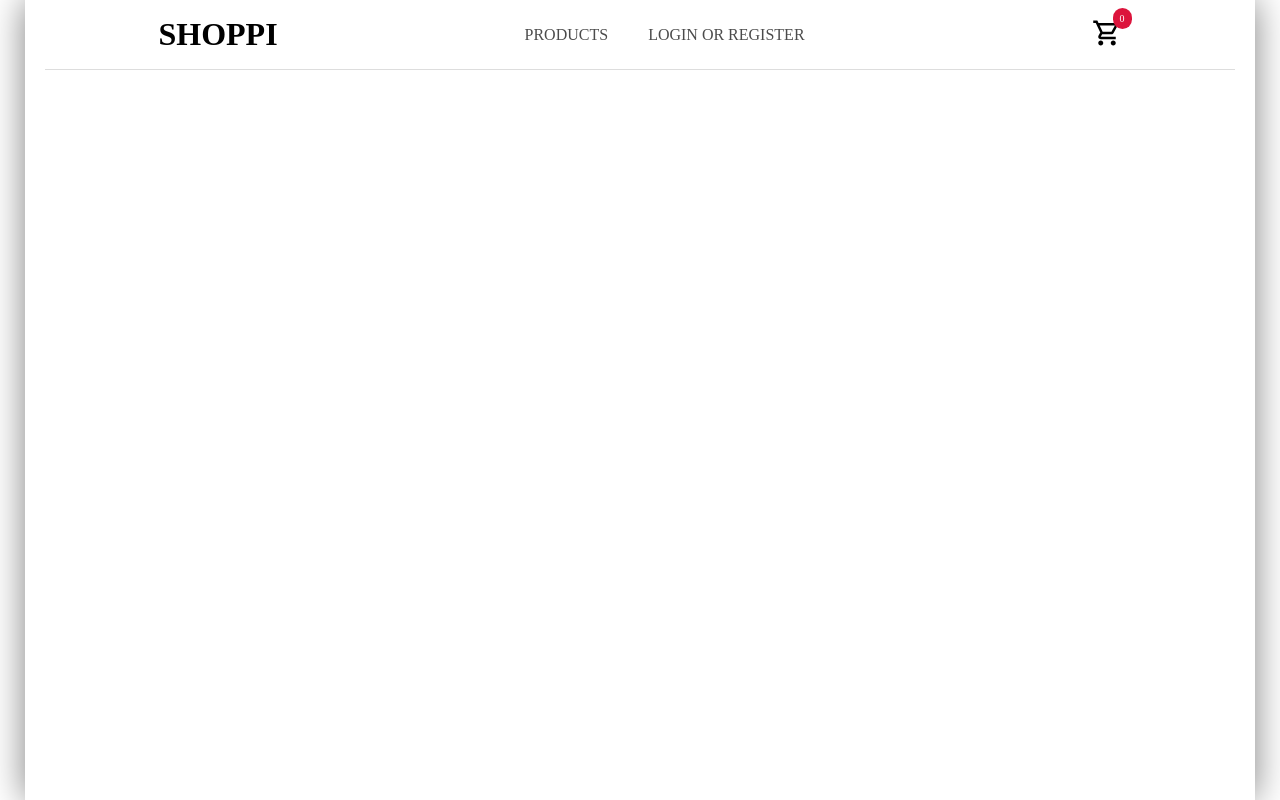
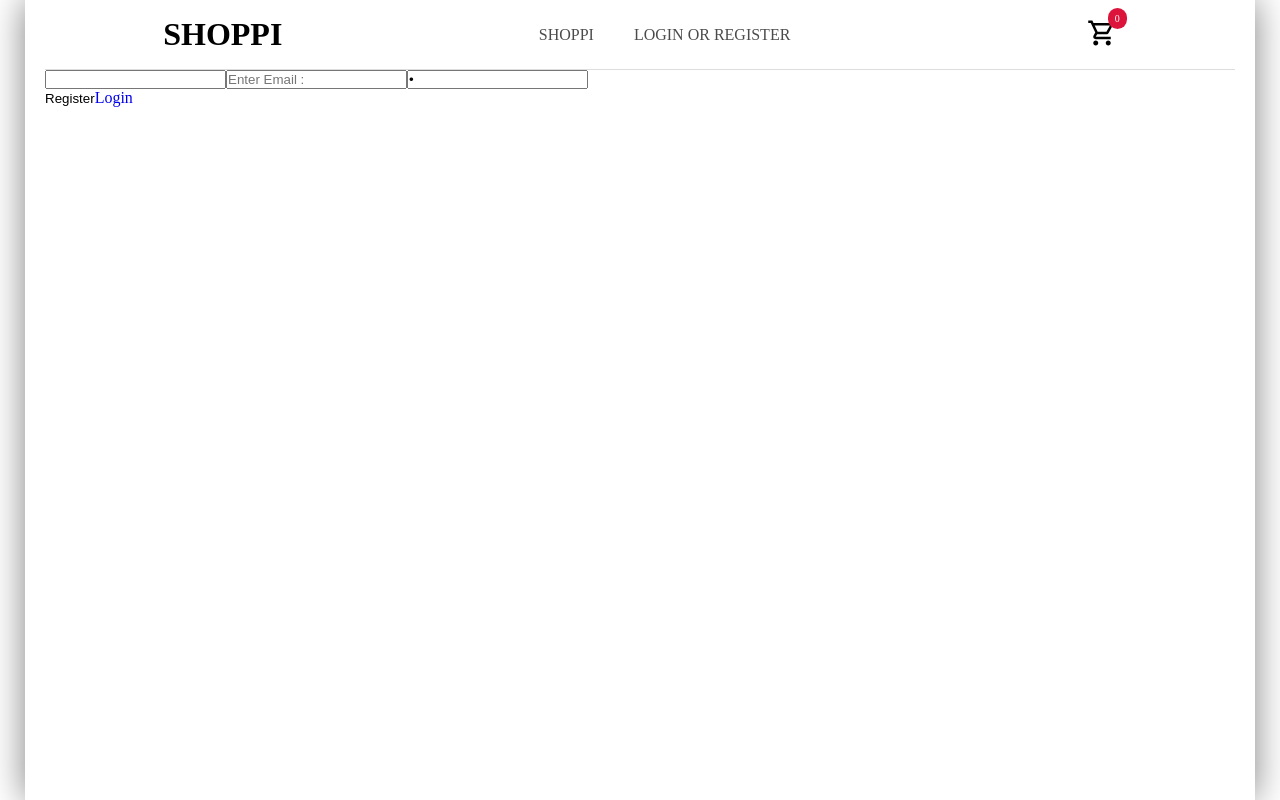
Before and after one commit to vijay07appu/MERN-Ecommerce, a React (Vite) app in the folder client/: page /register in a window 1280 px wide. Built offline with nearby package versions, Linux system fonts and the light colour scheme; no server answers.

Commit message:
added login , register page in frontend

```diff
--- a/client/src/GlobalState.jsx
+++ b/client/src/GlobalState.jsx
@@ -1,5 +1,8 @@
-import { createContext, useState } from "react";
+import { createContext, useEffect, useState } from "react";
 import ProductApi from "./api/ProductApi";
+import UserApi from "./api/UserApi";
+import axios from "axios";
+axios.defaults.withCredentials = true;
 
 export const GlobalState=createContext();
 
@@ -7,10 +10,25 @@ export const DataProvider=({children})=>{
 
     const [token,setToken]=useState(false);
 
+    const refreshToken = async () => {
+
+          const res = await axios.get('http://localhost:5000/api/user/refresh_token');
+          setToken(res.data.accesstoken);
+
+      };
+
+    useEffect(()=>{
+        const firstLogin=localStorage.getItem('firstLogin')
+        if(firstLogin)  refreshToken();
+    },[])
+
+
+
 
     const state={
         token:[token,setToken],
-        productApi:ProductApi()
+        productApi:ProductApi(),
+        userApi:UserApi(token)
     }
 
 
--- /dev/null
+++ b/client/src/api/UserApi.jsx
@@ -0,0 +1,41 @@
+import axios from 'axios'
+import React, { useEffect, useState } from 'react'
+
+function UserApi(token) {
+
+    const [isLogged,setIsLogged]=useState(false)
+    const [isAdmin,setIsAdmin]=useState(false)
+
+    useEffect(()=>{
+        if(token){
+            const getUser=async()=>{
+                try{
+                    const res=await axios.get('http://localhost:5000/api/user/info',{
+                        headers:{Authorization:token}
+                    });
+
+                    console.log("res is "+res)
+                    console.log("setIsLogged is true")
+                    setIsLogged(true);
+                    res.data.role === 1 ? setIsAdmin(true) : setIsAdmin(false);
+                }
+                catch(err){
+                    alert(err.response.data.msg)
+                }
+            }
+            getUser();
+        }
+
+    },[token])
+    return {
+            isLogged:[isLogged,setIsLogged],
+            isAdmin:[isAdmin,setIsAdmin]
+    }
+
+
+
+
+
+}
+
+export default UserApi
--- a/client/src/components/header/Header.jsx
+++ b/client/src/components/header/Header.jsx
@@ -1,11 +1,45 @@
-import React from 'react'
+import React, { useContext } from 'react'
 import { MdOutlineMenu } from "react-icons/md";
 import { MdClose } from "react-icons/md";
 import { MdOutlineShoppingCart } from "react-icons/md";
-import {Link} from 'react-router-dom'
+import { Link } from 'react-router-dom'
 import './Header.css'
+import { GlobalState } from '../../GlobalState';
+import axios from 'axios';
 
 function Header() {
+
+    const state = useContext(GlobalState)
+    const [isLogged, setIsLogged] = state.userApi.isLogged
+    const [isAdmin, setIsAdmin] = state.userApi.isAdmin
+
+
+    const logoutUser = async () => {
+        await axios.get('http://localhost:5000/api/user/logout')
+
+        localStorage.clear()
+        setIsAdmin(false)
+        setIsLogged(false)
+    }
+
+
+    const adminRouter = () => {
+        return (
+            <>
+                <li><Link to='/create_product'>Create Product</Link></li>
+                <li><Link to='/category'>Categories</Link></li>
+            </>
+        )
+    }
+
+    const loggedRouter = () => {
+        return (
+            <>
+                <li><Link to='/history'>History</Link></li>
+                <li><Link to='/' onClick={logoutUser}>Logout</Link></li>
+            </>
+        )
+    }
     return (
         <>
             <header>
@@ -15,24 +49,30 @@ function Header() {
                 </div>
                 <div className='logo'>
                     <h1>
-                    <Link to='/'>Shoppi</Link>
+                        <Link to='/'>{isAdmin ? 'Admin' : 'Shoppi'}</Link>
                     </h1>
 
                 </div>
 
                 <ul>
-                <li><Link to='/'>Products</Link></li>
-                <li><Link to='/'>Login or Register</Link></li>
+                    <li><Link to='/'>{isAdmin ? 'Products' : 'Shoppi'}</Link></li>
+
+                    {isAdmin && adminRouter()}
+                    {
+                        isLogged ? loggedRouter() : <li><Link to='/login'>Login or Register</Link></li>
+                    }
+
+
                     <li>
-                    <MdClose size={30} className='menu'/>
+                        <MdClose size={30} className='menu' />
                     </li>
                 </ul>
-            <div className='cart-icon'>
+                {
+                    isAdmin ? '' : <div className='cart-icon'>
                         <span>0</span>
-                <Link to='/'><MdOutlineShoppingCart size={30} /></Link>
-
-
+                        <Link to='/cart'><MdOutlineShoppingCart size={30} /></Link>
                     </div>
+                }
 
             </header>
 
--- a/client/src/components/mainPage/login/Login.jsx
+++ b/client/src/components/mainPage/login/Login.jsx
@@ -4,8 +4,8 @@ import axios from 'axios'
 
 function Login() {
     const [user,setUser]=useState({
-        email:"",
-        password:""
+        email:" ",
+        password:" "
 
     })
 
@@ -19,13 +19,11 @@ function Login() {
     const loginSubmit=async(e)=>{
         e.preventDefault();
         try {
-             await axios.post('http://localhost:5000/api/user/login', {...user});
+             const res=await axios.post('http://localhost:5000/api/user/login', {...user});
              localStorage.setItem('firstLogin',true)
              window.location.href="/"
-            // Handle successful login
             console.log('Login successful');
           } catch (err) {
-            // Handle error
             alert(err.response.data.msg)
           }
     }
--- a/client/src/components/mainPage/login/Register.jsx
+++ b/client/src/components/mainPage/login/Register.jsx
@@ -1,9 +1,52 @@
-import React from 'react'
+import React, { useState } from 'react'
+import { Link } from 'react-router-dom'
+import axios from 'axios'
 
 function Register() {
+    const [user,setUser]=useState({
+        name:" ",
+        email:" ",
+        password:" "
+
+    })
+
+
+    const onChangeInput=(e)=>{
+        const {name,value}=e.target;
+        setUser({...user,[name]:value})
+
+    }
+
+    const registerSubmit=async(e)=>{
+        e.preventDefault();
+        try {
+             await axios.post('http://localhost:5000/api/user/register', {...user});
+             localStorage.setItem('firstRegister',true)
+             window.location.href="/"
+            // Handle successful login
+            console.log('Register successful');
+          } catch (err) {
+            // Handle error
+            alert(err.response.data.msg)
+          }
+    }
+
+
     return (
         <>
+        <div className='register-page'>
+            <form onSubmit={registerSubmit}>
+            <input type='text' name='name' required placeholder='Enter Name :' value={user.name} onChange={onChangeInput}/>
+                <input type='email' name='email' required placeholder='Enter Email :' value={user.email} onChange={onChangeInput}/>
+                <input type='password' name='password' required placeholder='Enter Password :' value={user.password} onChange={onChangeInput}/>
+                <div className='row'>
+                    <button type='submit'>Register</button>
+                    <Link to='/login'>Login</Link>
+                </div>
+            </form>
 
+
+        </div>
         </>
 
     )
--- a/client/src/components/mainPage/product/Product.jsx
+++ b/client/src/components/mainPage/product/Product.jsx
@@ -6,7 +6,7 @@ function Product() {
     const state=useContext(GlobalState);
 
     const [products]=state.productApi.products
-    console.log(" p is "+products)
+
     return (
         <>
         <div className='products'>
```
Also changed, not shown: 2 other files (tests, documents, lock files or other folders). Lines whose indentation alone changed are shown as unchanged.
